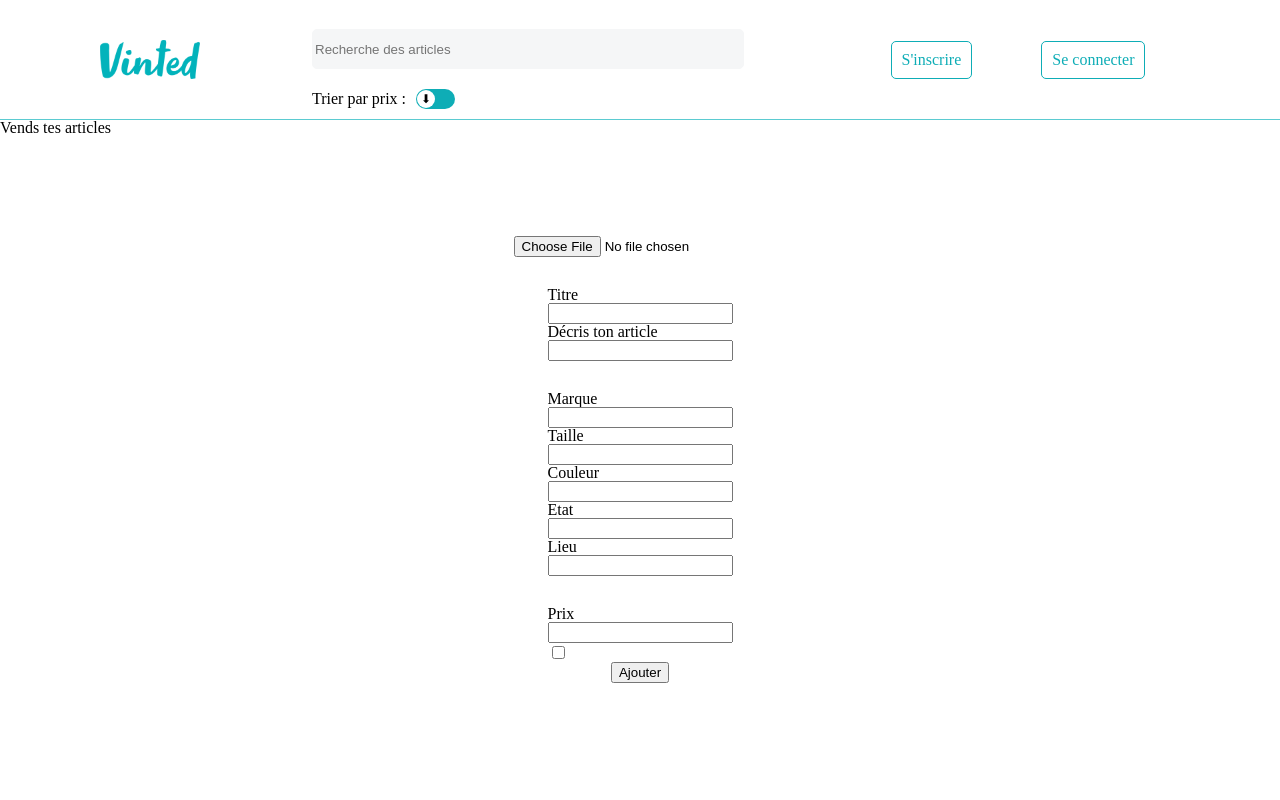
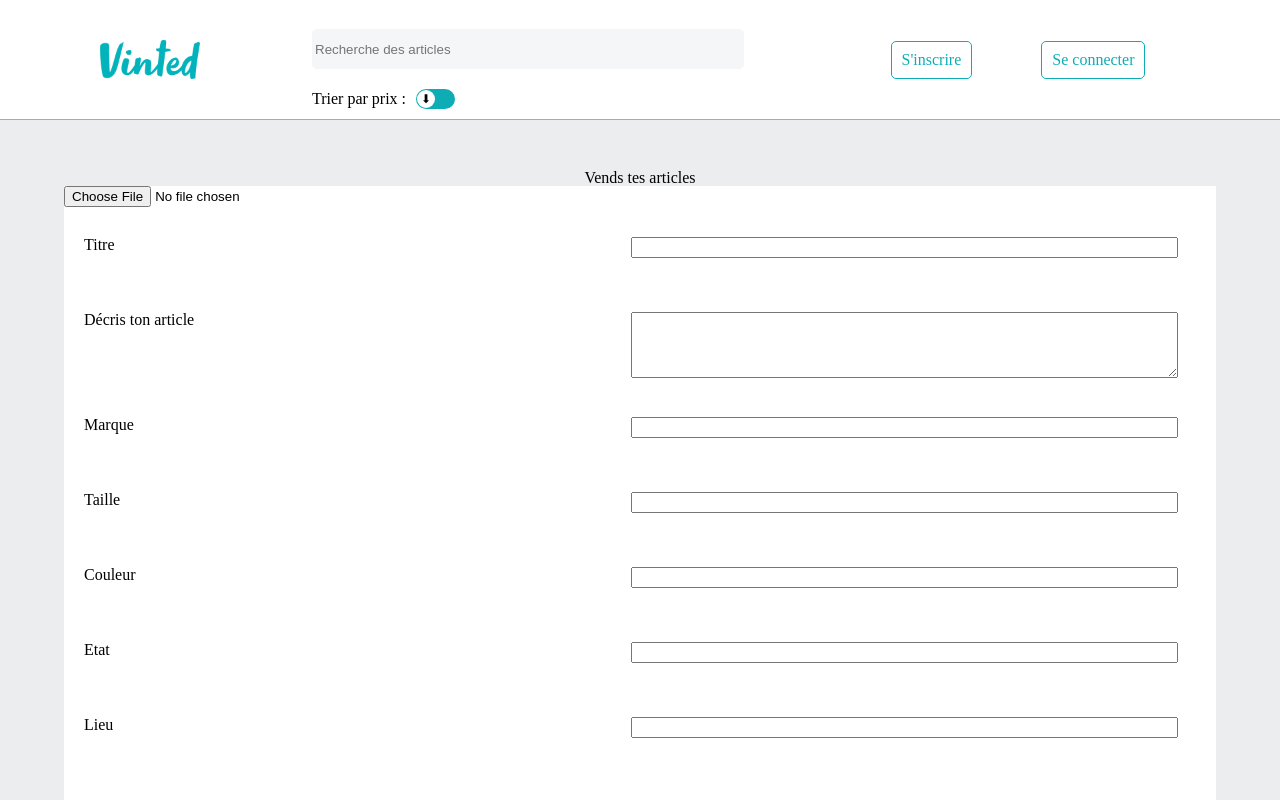
Before and after one commit to Thomas-Murzyn/vinted-front-end-by-thomas, a React (Create React App) app: page /offer/publish in a window 1280 px wide. Shown: the top 800 px of the page. Built offline with nearby package versions, Linux system fonts and the light colour scheme.

Commit message:
creating the handle submit function and axios request. Starting to style the publish form

```diff
--- a/src/App.css
+++ b/src/App.css
@@ -285,13 +285,38 @@ header img {
 
 /* PUBLISH  */
 
-.publish-form {
-  margin-top: 100px;
+.publish {
+  width: 100%;
+  background-color: #ebedee;
   display: flex;
   flex-direction: column;
   align-items: center;
+  padding: 50px 0;
+}
+
+.publish-form {
+  width: 90%;
+  background-color: #fff;
+  display: flex;
+  flex-direction: column;
 }
 
 .publish-input-wrapper {
   margin-top: 30px;
 }
+
+.publish-input-container {
+  display: flex;
+  width: 95%;
+  height: 75px;
+  margin: 0 20px;
+}
+
+.publish-input-container div {
+  width: 50%;
+}
+
+.publish-input-container input,
+textarea {
+  width: 100%;
+}
--- a/src/pages/Publish.js
+++ b/src/pages/Publish.js
@@ -1,4 +1,5 @@
 import axios from "axios";
+import Cookies from "js-cookie";
 
 import { useState } from "react";
 
@@ -11,14 +12,48 @@ const Publish = () => {
   const [brand, setBrand] = useState("");
   const [size, setSize] = useState("");
   const [color, setColor] = useState("");
-  const [picture, setPicure] = useState("");
+  const [picture, setPicure] = useState({});
+
+  const token = Cookies.get("token");
+
+  const formData = new FormData();
+  formData.append("title", title);
+  formData.append("description", description);
+  formData.append("price", price);
+  formData.append("condition", condition);
+  formData.append("city", city);
+  formData.append("brand", brand);
+  formData.append("size", size);
+  formData.append("color", color);
+  formData.append("picture", picture);
+
+  const handleSubmit = async (event) => {
+    try {
+      event.preventDefault();
+
+      const response = await axios.post(
+        "https://lereacteur-vinted-api.herokuapp.com/offer/publish",
+        formData,
+        {
+          headers: {
+            Authorization: `Bearer ${token}`,
+            "Content-Type": "multipart/form-data",
+          },
+        }
+      );
+
+      console.log(response.data);
+    } catch (error) {
+      console.log(error.message);
+    }
+  };
 
   return (
     <div className="publish">
       <h2>Vends tes articles</h2>
-      <form className="publish-form">
+      <form onSubmit={handleSubmit} className="publish-form">
         <div>
-          <input type="file" />
+          <input onChange={(e) => setPicure(e.target.files[0])} type="file" />
         </div>
 
         <div className="publish-input-wrapper">
@@ -35,9 +70,10 @@ const Publish = () => {
               <h5>Décris ton article</h5>
             </div>
             <div>
-              <input
+              <textarea
                 onChange={(e) => setDescription(e.target.value)}
                 type="text"
+                rows="4"
               />
             </div>
           </div>
```
